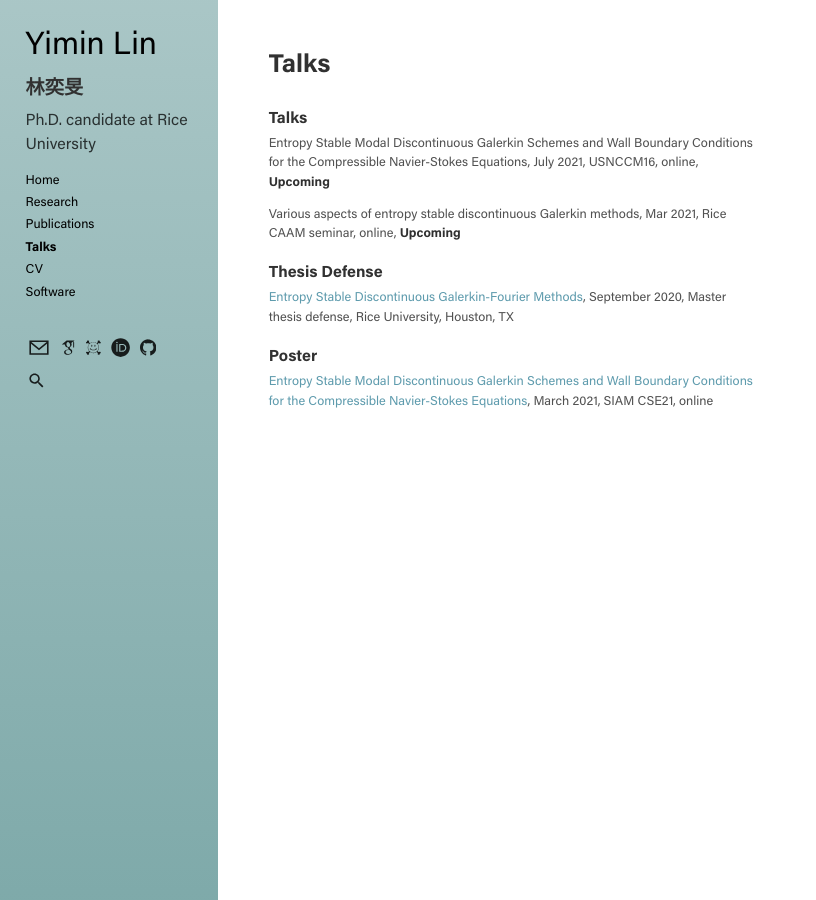
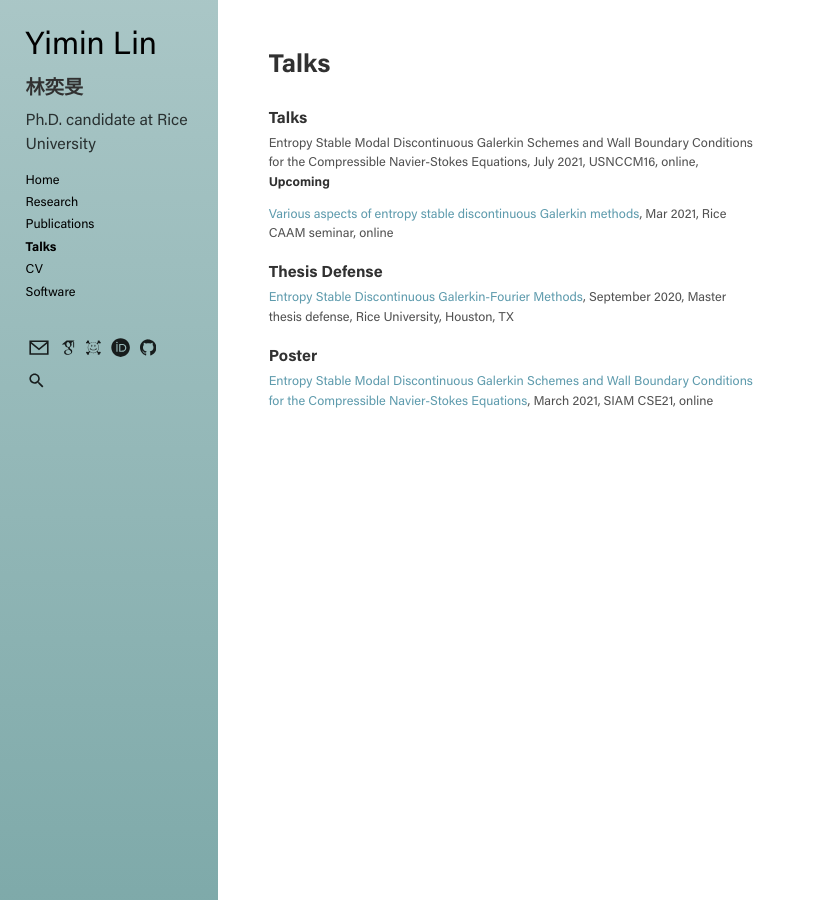
Before and after one commit to yiminllin/yiminllin.github.io, a Jekyll site: the page built from talks.md, in a window 1280 px wide. Shown: the whole page, without its empty margins (0-816 px from the left). Built offline with Jekyll 4.4.1, drawn with Linux system fonts in a browser that asks for light colours.

Commit message:
CAAM talk

```diff
--- a/talks.md
+++ b/talks.md
@@ -11,8 +11,8 @@ sidebar_sort_order: 4
 Entropy Stable Modal Discontinuous Galerkin Schemes and Wall Boundary Conditions for the Compressible Navier-Stokes
 Equations, July 2021, USNCCM16, online, **Upcoming**
 
-Various aspects of entropy stable discontinuous Galerkin methods, Mar 2021, Rice CAAM seminar, online, **Upcoming**
-
+[Various aspects of entropy stable discontinuous Galerkin methods](pdf/CAAM_seminar_Mar_2021_presentation.pdf), Mar
+2021, Rice CAAM seminar, online
 
 
 ### Thesis Defense
```
Also changed, not shown: 1 other file.
